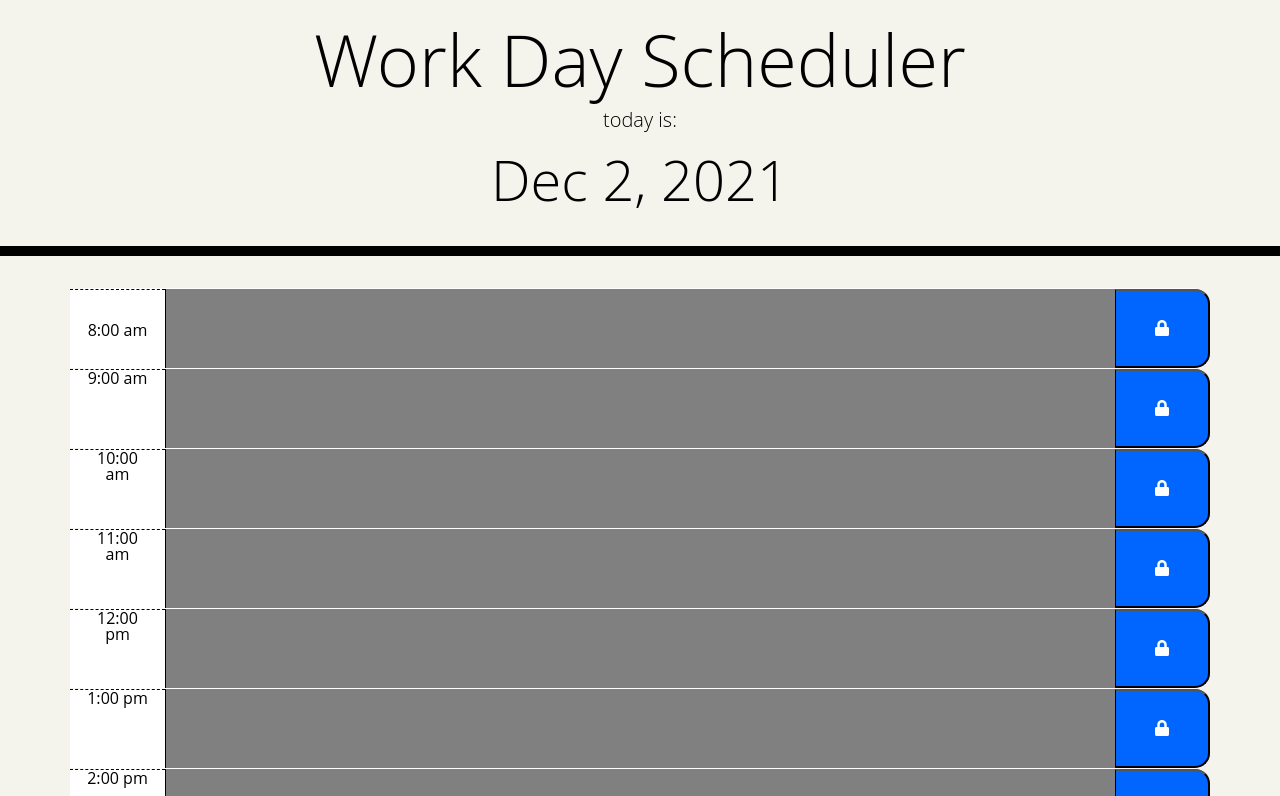
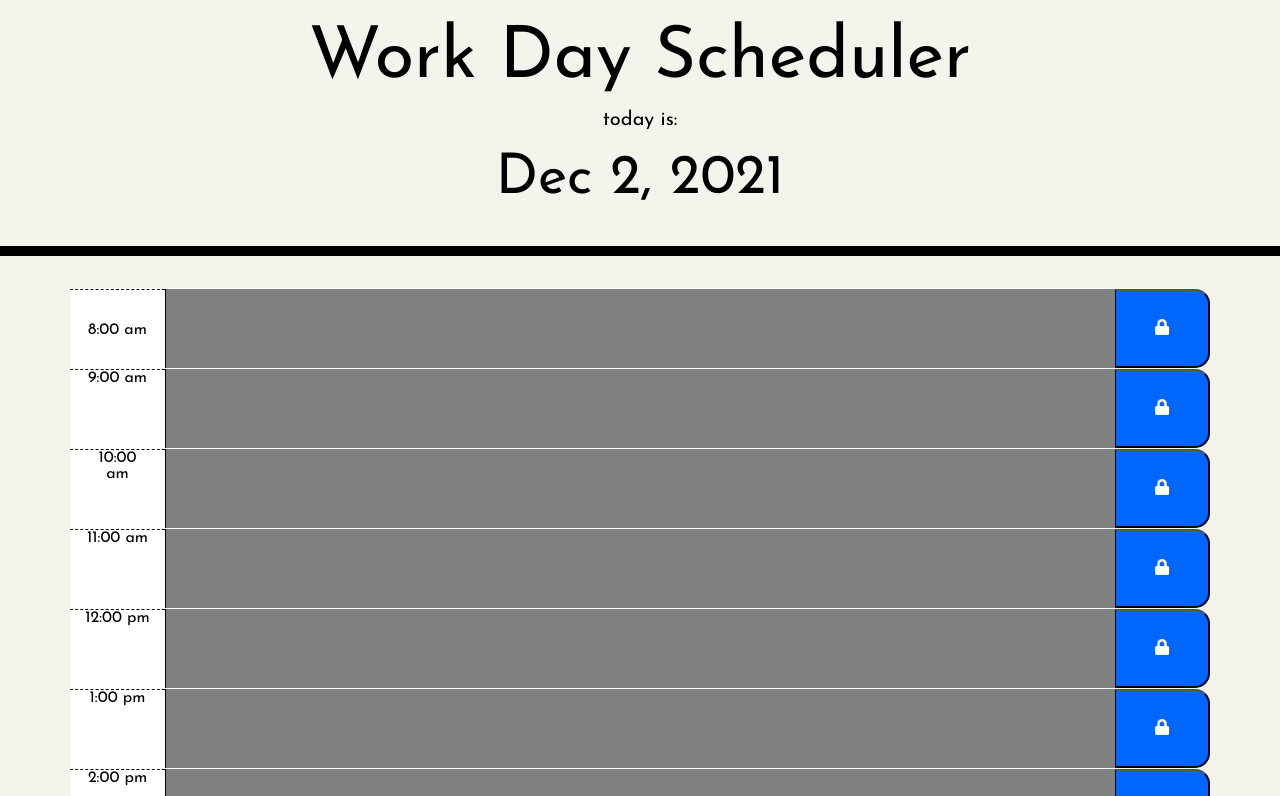
Before and after one commit to jcwashington/Homework05_Work-Day-Planner, a plain HTML site: page index.html in a window 1280 px wide. Shown: the top 796 px of the page. Drawn offline with nearby package versions, Linux system fonts and the light colour scheme.

Commit message:
updated font styling

```diff
--- a/assets/style.css
+++ b/assets/style.css
@@ -1,7 +1,6 @@
 :root {
   /* var for changing colors to be more colorblind friendly */
   --future:#044925;
-  /* --present: #FF0035; */
   --present: #8A001C;
   --past: 	#808080;
   --saveBlue: #0066ff;
@@ -9,7 +8,7 @@
 }
 body {
   background-color: var(--bkgrnd);
-  font-family: 'Open Sans', sans-serif;
+  font-family: 'Josefin Sans', sans-serif;
   font-size: 16px;
   line-height: 1;
 }
```
